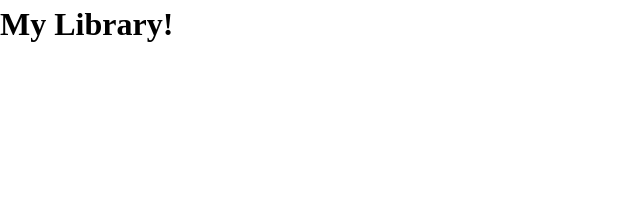
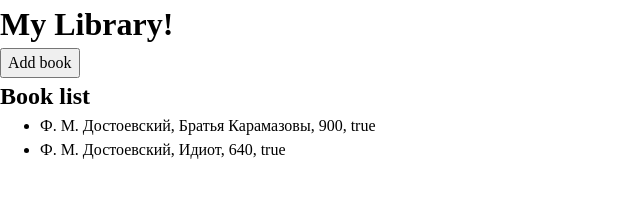
Before and after one commit to simokhin/Library, a plain HTML site: page index.html in a window 1280 px wide. Shown: the whole page, without its empty margins (0-640 px from the left). Drawn offline with Linux system fonts and the light colour scheme.

Commit message:
Make a function that put books into list

```diff
--- a/index.html
+++ b/index.html
@@ -10,5 +10,10 @@
 </head>
 <body>
     <h1>My Library!</h1>
+    <button>Add book</button>
+    <h2>Book list</h2>
+    <ul class="books">
+
+    </ul>
 </body>
 </html>
--- a/script.js
+++ b/script.js
@@ -0,0 +1,30 @@
+const myLibrary = [
+    {
+        author: "Ф. М. Достоевский",
+        title: "Братья Карамазовы",
+        pages: 900,
+        read: true,
+    },
+    {
+        author: "Ф. М. Достоевский",
+        title: "Идиот",
+        pages: 640,
+        read: true,
+    }
+];
+
+function Book(){
+
+};
+
+function addBookToLibrary(){
+
+};
+
+const list = document.querySelector(".books");
+
+myLibrary.forEach(book => {
+    const li = document.createElement("li");
+    li.textContent = `${book.author}, ${book.title}, ${book.pages}, ${book.read}`;
+    list.appendChild(li);
+})
```
